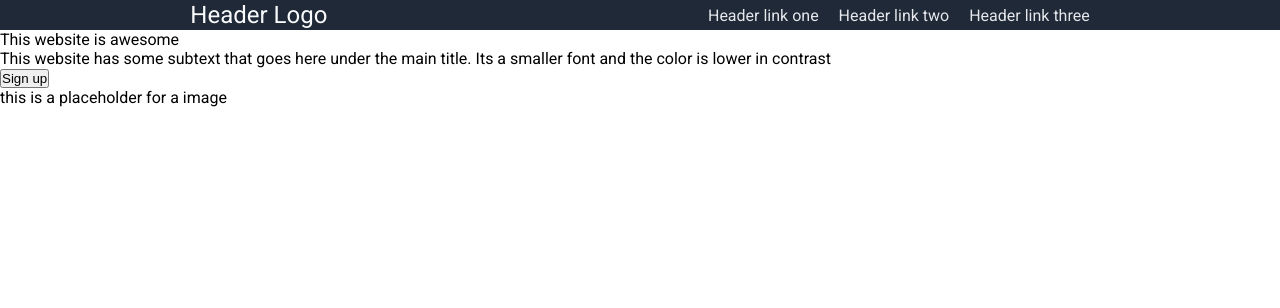
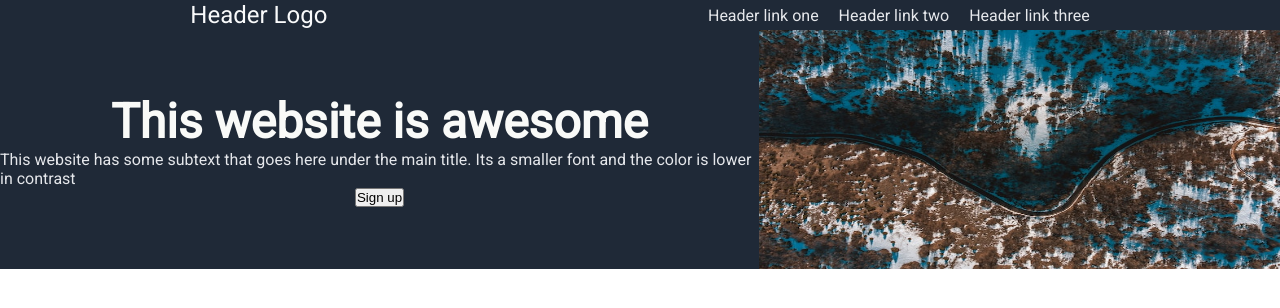
Before and after one commit to barefoot-yeti/Odin_Project_Landing_Page, a plain HTML site: page index.html in a window 1280 px wide. Drawn offline with Linux system fonts and the light colour scheme.

Commit message:
Finished navbar working on Body

```diff
--- a/index.html
+++ b/index.html
@@ -22,13 +22,14 @@
     </div>
 
     <div class="headerbody">
-        <div class="hbleft">
-            <div class="maintext">This website is awesome</div>
-            <div class="secondarytext">This website has some subtext that goes here under the main title. Its a smaller font and the color is lower in contrast</div>
-            <button class="signup">Sign up</button>
-        </div>
+            <div class="hbleft">
+               <h1>This website is awesome</h1>
+                <p class="header_links">This website has some subtext that goes here under the main title. Its a smaller font and the color is lower in contrast
+                </p>
+                <button type="button" class="sign-up-first-section">Sign up</button>
+                </div>
         <div class="hbright">
-            <div class="imageplaceholder">this is a placeholder for a image</div>
+            <img class="imageplaceholder" src="./images/Background.jpg" alt="road in mountains">
         </div>
     </div>
 
--- a/styles.css
+++ b/styles.css
@@ -45,3 +45,31 @@ body{
     flex-wrap: wrap;
     gap: 20px;
 }
+
+.headerbody{
+    background-color: #1f2937;
+    display: flex;
+    flex-direction: row;
+}
+
+
+.hbleft,.hbright{
+    display: flex;
+    justify-content: center;
+    align-items: center;
+    flex-direction: column;
+
+}
+
+
+h1{
+    font-size: 48px;
+    font-weight:bolder;
+    color: #f9faf8;
+}
+
+
+.imageplaceholder{
+    height: 239px;
+    width: 521px;
+}
```
